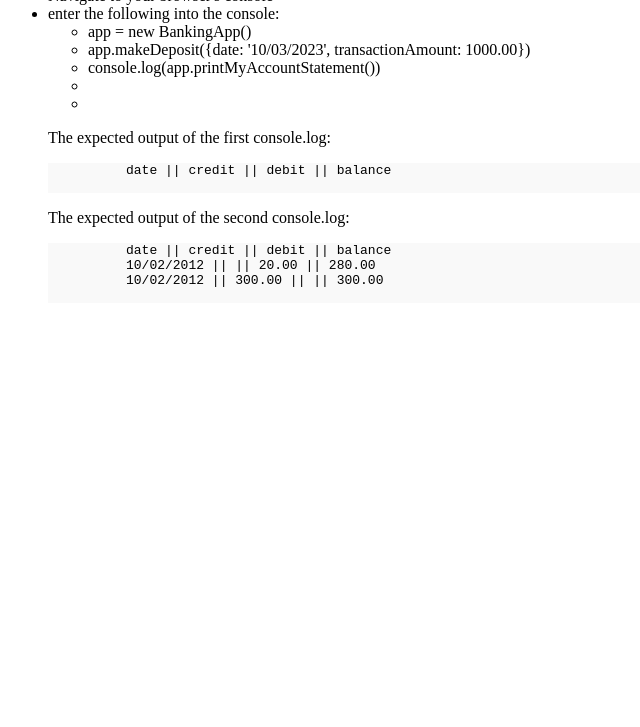
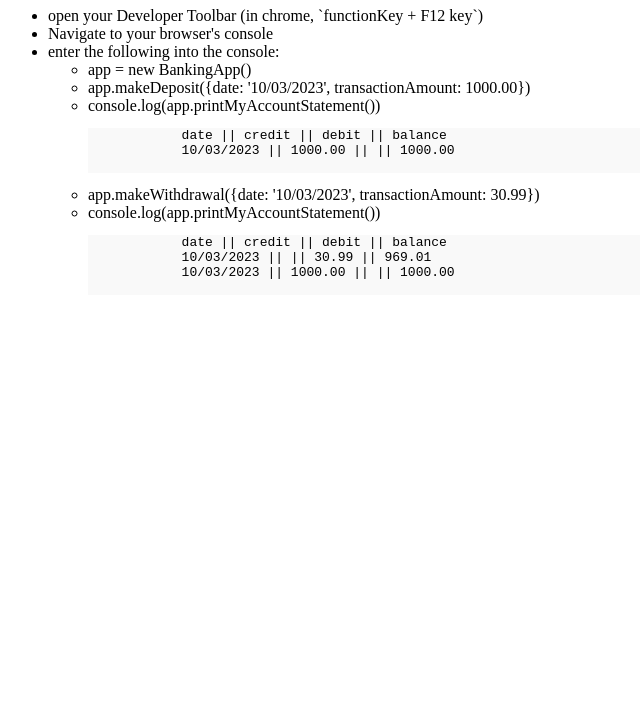
Before and after one commit to EMDevelop/bankTechTest, a website: page index.html in a window 1280 px wide. Shown: the part 73-800 px from the top of the page, without its empty margins (0-640 px from the left). Drawn offline with Linux system fonts and the light colour scheme.

Commit message:
readme updated

```diff
--- a/index.html
+++ b/index.html
@@ -7,7 +7,7 @@
     <title>Document</title>
   </head>
   <body>
-    Welcome to my bank test. To run, please:
+    <h1>Welcome to my bank test. To run, please:</h1>
     <ul>
       <li>open your Developer Toolbar (in chrome, `functionKey + F12 key`)</li>
       <li>Navigate to your browser's console</li>
@@ -19,21 +19,22 @@
             app.makeDeposit({date: '10/03/2023', transactionAmount: 1000.00})
           </li>
           <li>console.log(app.printMyAccountStatement())</li>
-          <li></li>
-          <li></li>
-        </ul>
-        <p>The expected output of the first console.log:</p>
 
           <pre style="background-color: rgba(128, 128, 128, 0.05)">
             date || credit || debit || balance
+            10/03/2023 || 1000.00 || || 1000.00
           </pre>
-        <p>The expected output of the second console.log:</p>
+          <li>
+            app.makeWithdrawal({date: '10/03/2023', transactionAmount: 30.99})
+          </li>
+          <li>console.log(app.printMyAccountStatement())</li>
 
           <pre style="background-color: rgba(128, 128, 128, 0.05)">
             date || credit || debit || balance
-          10/02/2012 || || 20.00 || 280.00
-          10/02/2012 || 300.00 || || 300.00
+            10/03/2023 || || 30.99 || 969.01
+            10/03/2023 || 1000.00 || || 1000.00
           </pre>
+        </ul>
       </li>
     </ul>
 
```
Also changed, not shown: spec/support/bankingAppSpec.js (+12 -1 lines), README.md. Lines whose indentation alone changed are shown as unchanged.
